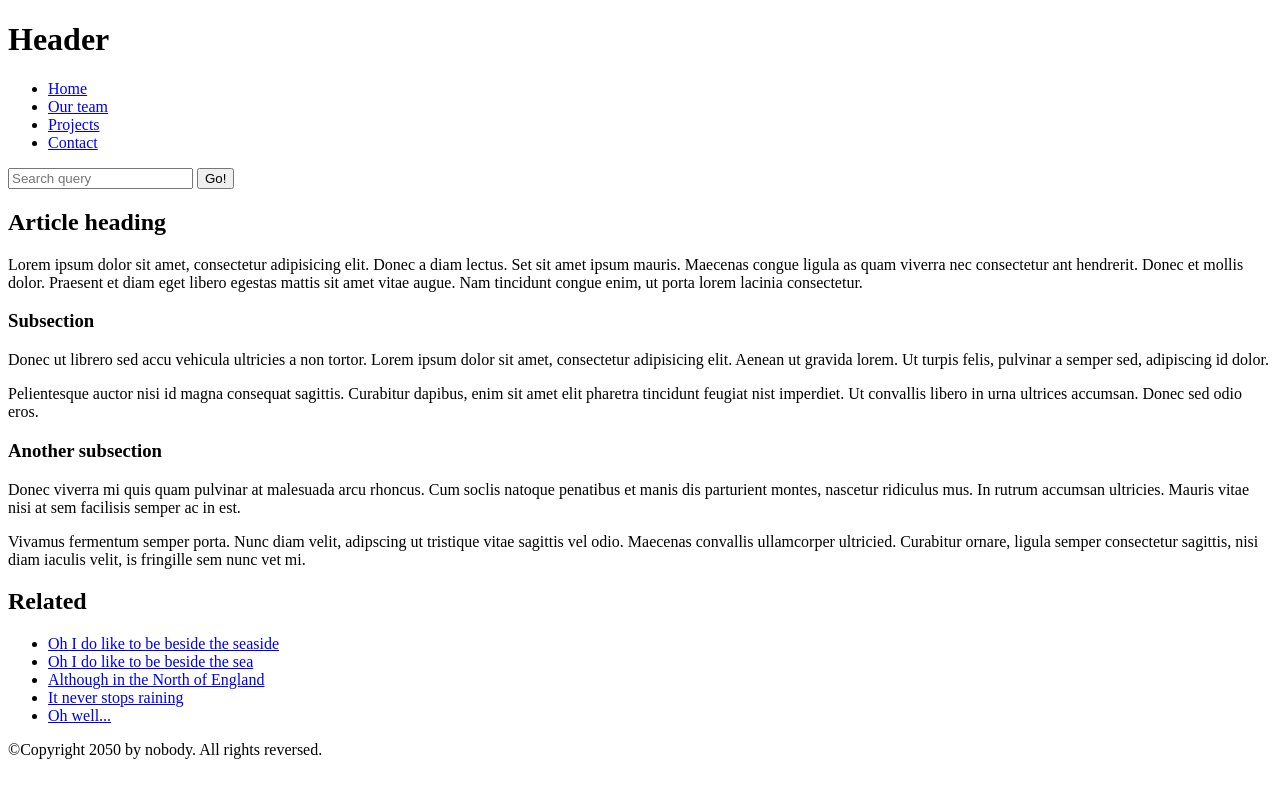
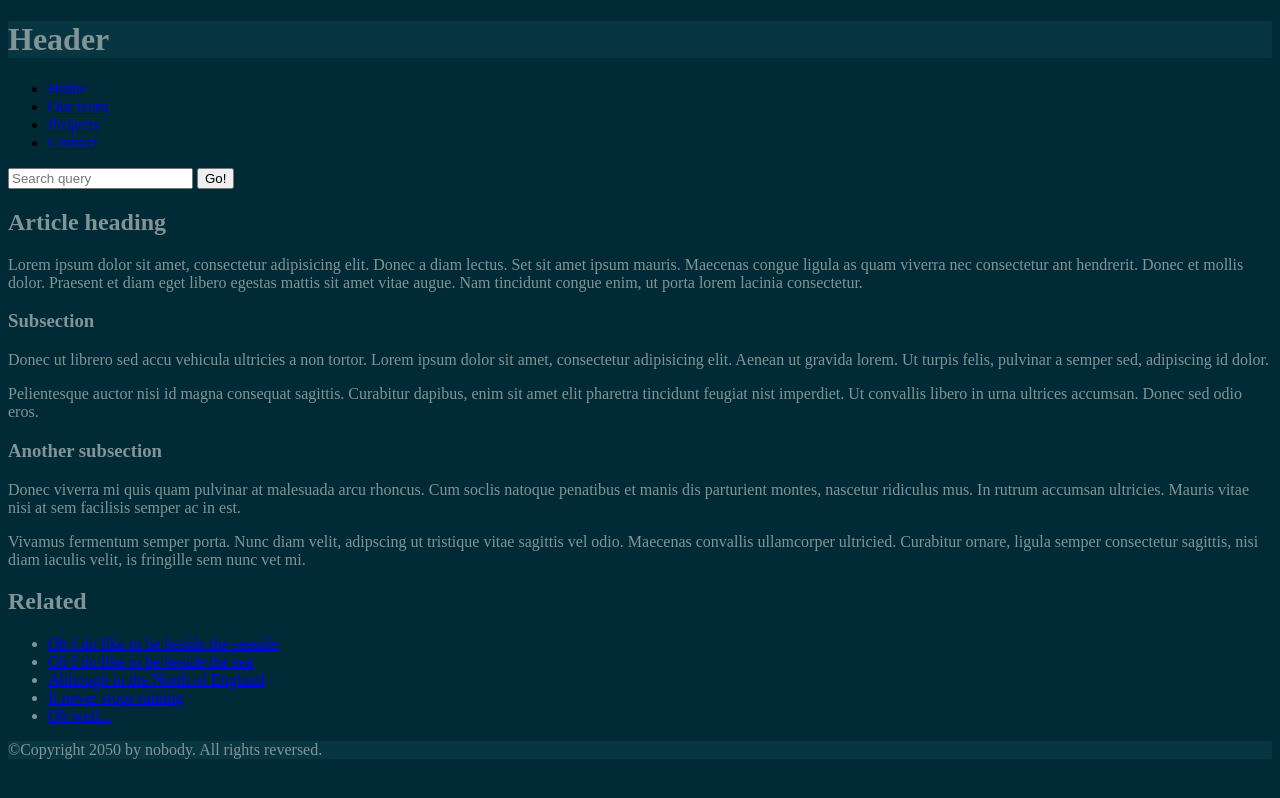
Before and after one commit to Margie01/Project, a plain HTML site: page Website.html in a window 1280 px wide. Drawn offline with Linux system fonts and the light colour scheme.

Commit message:
Change color -body -header -footer -main

```diff
--- a/Website.html
+++ b/Website.html
@@ -6,22 +6,25 @@
 
 
     <title>My page title</title>
-    <link href="./Website_files/css" rel="stylesheet" type="text/css">
+    <!--link href="./Website_files/css" rel="stylesheet" type="text/css"-->
 
-    <style>
-      :root {
-        color{
-        --base-font-color: rgb(131,148,150);}
+    <!--style>
+        main
+        {
+          base-font-color: rgb(131,148,150);}
 
         --secondary-font-color: rgb(88,110,117);
         --emphasised-font: rgb(147,161,161);
 
         body{
-        --c-background-color: rgb(0, 43, 54);}
+          c-background-color: rgb(0, 43, 54);
+        }
+
         header{
-        --c-background-highlights: rgb(7, 54, 66);}
+          background-highlights: rgb(7, 54, 66);}
+
         footer{
-        --c-background-highlights: rgb(7, 54, 66);}
+          background-highlights: rgb(7, 54, 66);}
 
         --c-yellow: rgb(181,137,  0);
         --c-orange: rgb(203, 75, 22);
@@ -31,6 +34,24 @@
         --c-blue: rgb(38,139,210);
         --c-cyan: rgb(42,161,152);
         --c-green: rgb(133,153,0);
+
+    </style-->
+    <style>
+      body{
+        background-color: rgb(0, 43, 54);
+      }
+      header{
+        background-color: rgb(7, 54, 66);
+        color: rgb(131,148,150);
+      }
+
+      footer{
+        background-color: rgb(7, 54, 66);
+        color: rgb(131,148,150);
+      }
+
+      main{
+        color: rgb(131,148,150);
       }
     </style>
 
@@ -64,7 +85,7 @@
 
       <!-- It contains an article -->
       <article>
-        <h2>Article heading</h2>
+        <h1>Article heading</h1>
 
         <p>Lorem ipsum dolor sit amet, consectetur adipisicing elit. Donec a diam lectus. Set sit amet ipsum mauris. Maecenas congue ligula as quam viverra nec consectetur ant hendrerit. Donec et mollis dolor. Praesent et diam eget libero egestas mattis sit amet vitae augue. Nam tincidunt congue enim, ut porta lorem lacinia consectetur.</p>
 
```
